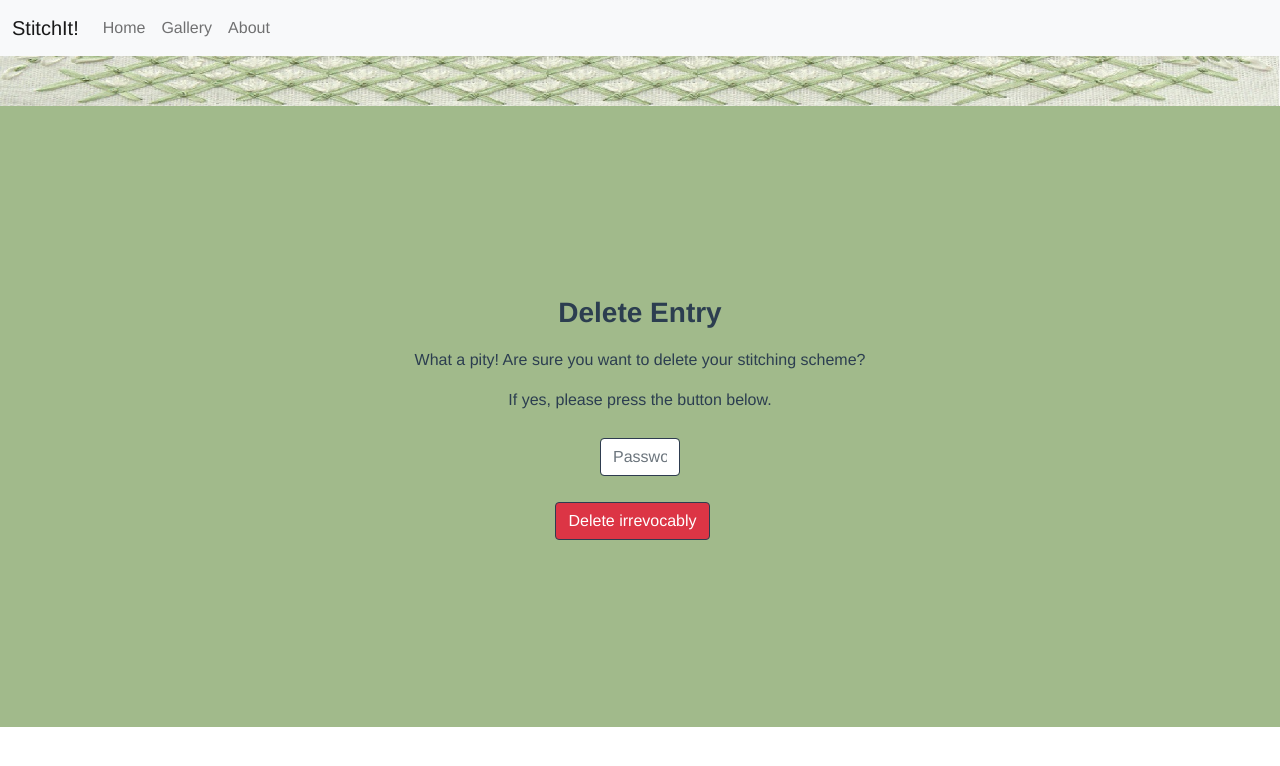
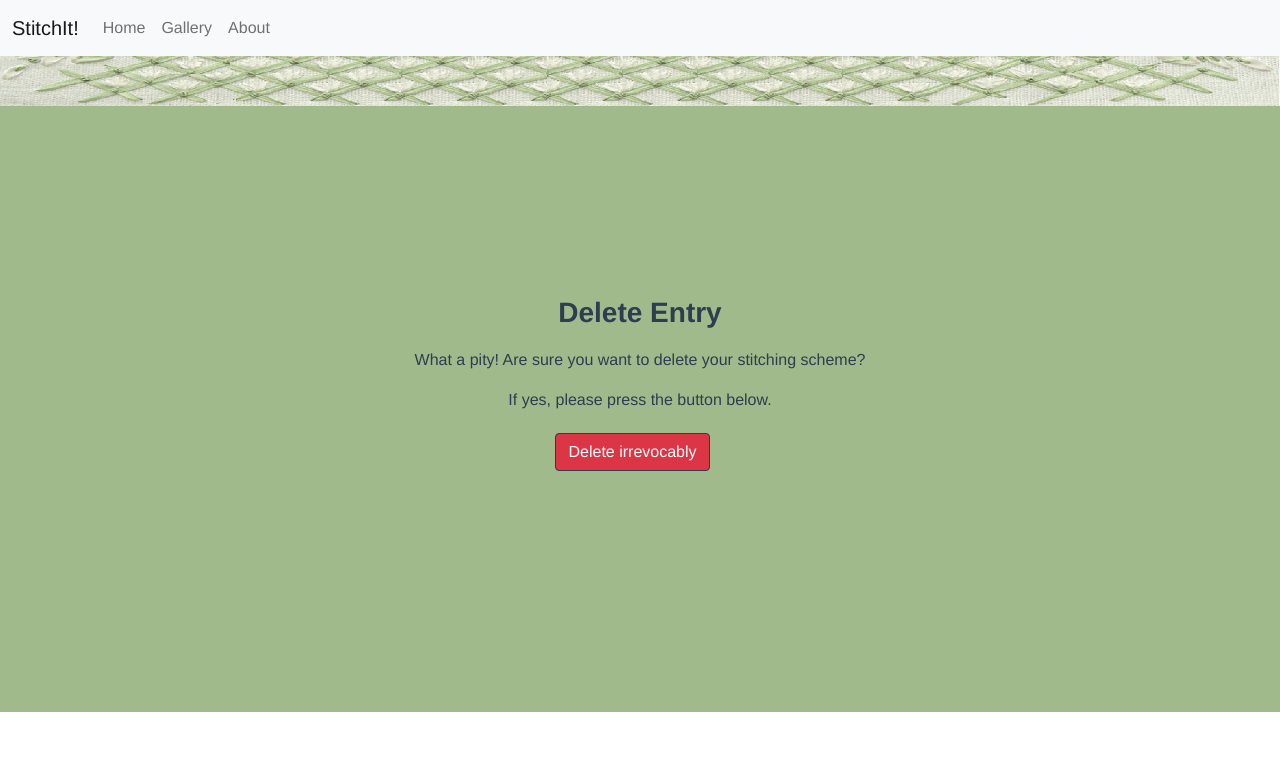
Before and after one commit to s0570572/stitchit-project, a Vue app: page /delete-entry in a window 1280 px wide. Shown: the top 766 px of the page. Built offline with nearby package versions, Linux system fonts and the light colour scheme.

Commit message:
delete kennwort input field

```diff
--- a/src/views/DeleteEntry.vue
+++ b/src/views/DeleteEntry.vue
@@ -3,10 +3,7 @@
   <div id="textbox">
     <p>What a pity! Are sure you want to delete your stitching scheme? </p>
     <p>If yes, please press the button below.</p>
-    <div class="input-group mb-3">
-      <input type="text" class="form-control" placeholder="Password" aria-label="Kennwort" aria-describedby="basic-addon2" v-model="kennwort">
-    </div>
-    <button class="btn btn-danger" type="submit" id="button" @click = deleteEntry>Delete irrevocably</button>
+    <button class="btn btn-danger" type="submit" id="button" @click = deleteEntry onclick="location.href='../entries'">Delete irrevocably</button>
   </div>
 </template>
 
@@ -50,15 +47,7 @@ export default {
 }
 #textbox {
   align-content: center;
-  padding: 5px 150px 173px;
-}
-.input-group>.form-control {
-  position: relative;
-  flex: 1 1 auto;
-  width: 1%;
-  min-width: 0;
-  margin: 10px 450px 5px;
-  border: 1px solid #2E3C50;
+  padding: 5px 150px 227px;
 }
 #button {
   margin-top: 5px;
```
